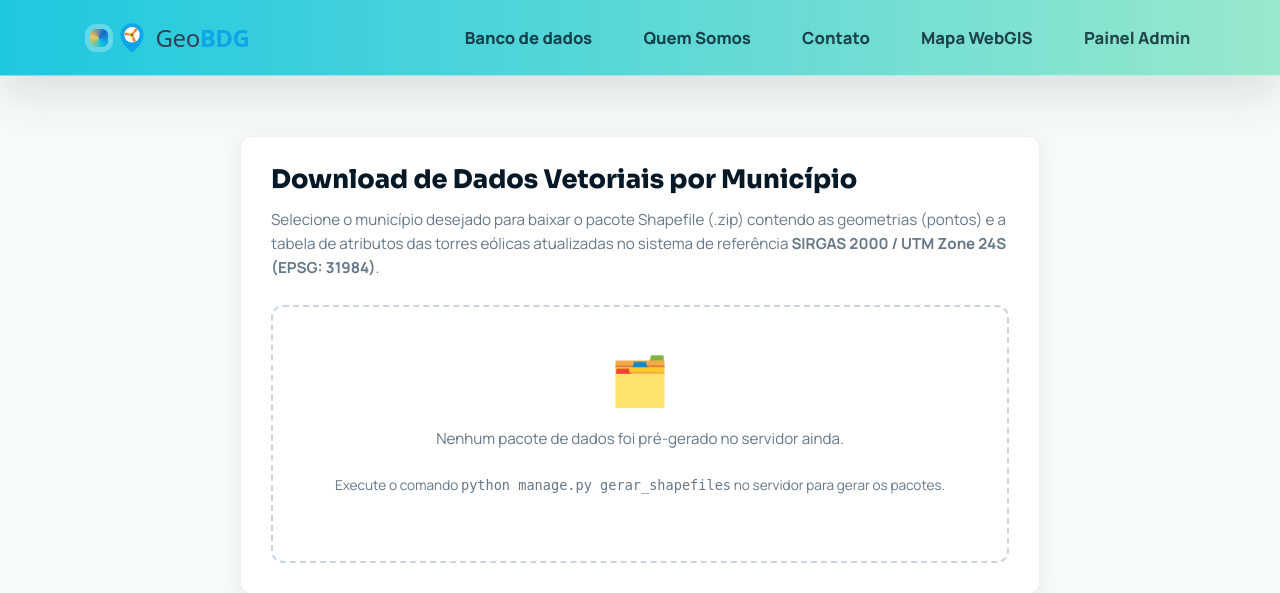
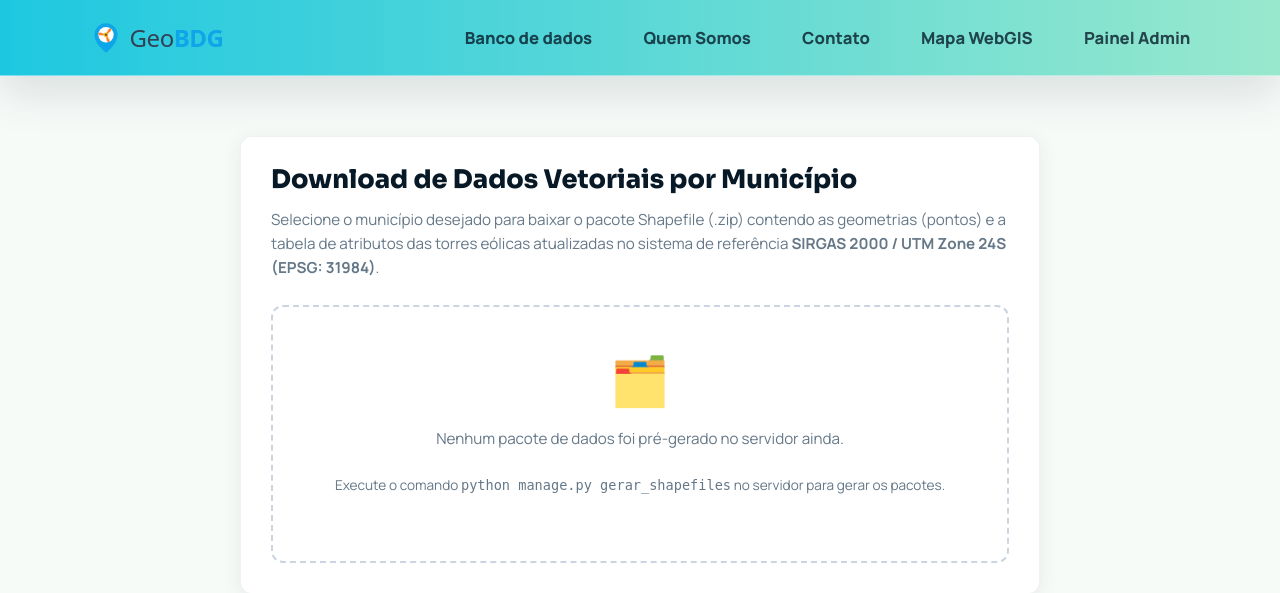
Before and after one commit to Igorhls/serido_geodb, a Django app: page /mapas/downloads/ in a window 1280 px wide. Shown: the top 593 px of the page. Run offline with Django 4.2, Linux system fonts and the light colour scheme.

Commit message:
Corrige redundância da logo antiga, adiciona favicon e fallbacks na exportação de shapefiles

```diff
--- a/WEBGIS/mapas/templates/inicio.html
+++ b/WEBGIS/mapas/templates/inicio.html
@@ -6,7 +6,8 @@
     <meta name="viewport" content="width=device-width, initial-scale=1" />
     <title>Geobdg | Eólicas do Seridó</title>
     <link href="https://fonts.googleapis.com/css2?family=Manrope:wght@400;600;700;800&display=swap" rel="stylesheet" />
-    <link rel="stylesheet" href="{% static 'style.css' %}">
+    <link rel="icon" type="image/png" href="{% static 'img/icone_eolica.png' %}" />
+    <link rel="stylesheet" href="{% static 'style.css' %}?v=1.2">
 
     <link rel="stylesheet" href="https://unpkg.com/leaflet@1.9.4/dist/leaflet.css" />
     <script src="https://unpkg.com/leaflet@1.9.4/dist/leaflet.js"></script>
--- a/WEBGIS/mapas/templates/mapa_interativo.html
+++ b/WEBGIS/mapas/templates/mapa_interativo.html
@@ -5,7 +5,8 @@
     <meta charset="utf-8" />
     <title>WebGIS | Eólicas do Seridó</title>
     <link href="https://fonts.googleapis.com/css2?family=Manrope:wght@400;700&display=swap" rel="stylesheet" />
-    <link rel="stylesheet" href="{% static 'style.css' %}">
+    <link rel="icon" type="image/png" href="{% static 'img/icone_eolica.png' %}" />
+    <link rel="stylesheet" href="{% static 'style.css' %}?v=1.2">
     <link rel="stylesheet" href="https://unpkg.com/leaflet@1.9.4/dist/leaflet.css" />
     <script src="https://unpkg.com/leaflet@1.9.4/dist/leaflet.js"></script>
 
--- a/WEBGIS/mapas/templates/mapas/downloads.html
+++ b/WEBGIS/mapas/templates/mapas/downloads.html
@@ -6,7 +6,8 @@
     <meta name="viewport" content="width=device-width, initial-scale=1" />
     <title>Download de Dados Vetoriais | Geobdg</title>
     <link href="https://fonts.googleapis.com/css2?family=Manrope:wght@400;600;700;800&family=Sora:wght@500;700;800&display=swap" rel="stylesheet" />
-    <link rel="stylesheet" href="{% static 'style.css' %}">
+    <link rel="icon" type="image/png" href="{% static 'img/icone_eolica.png' %}" />
+    <link rel="stylesheet" href="{% static 'style.css' %}?v=1.2">
     <style>
       .downloads-grid {
         display: grid;
--- a/WEBGIS/mapas/templates/upload.html
+++ b/WEBGIS/mapas/templates/upload.html
@@ -6,7 +6,8 @@
     <meta name="viewport" content="width=device-width, initial-scale=1" />
     <title>Importar Shapefile | Geobdg</title>
     <link href="https://fonts.googleapis.com/css2?family=Manrope:wght@400;600;700;800&family=Sora:wght@500;700;800&display=swap" rel="stylesheet" />
-    <link rel="stylesheet" href="{% static 'style.css' %}">
+    <link rel="icon" type="image/png" href="{% static 'img/icone_eolica.png' %}" />
+    <link rel="stylesheet" href="{% static 'style.css' %}?v=1.2">
     <style>
       .drop-zone.highlight {
         border-color: var(--cyan, #10c4df) !important;
--- a/WEBGIS/static/style.css
+++ b/WEBGIS/static/style.css
@@ -805,3 +805,8 @@ h2 {
 }
 .logo-geobdg:hover .logo-helice { animation-duration: 2.5s; }
 @keyframes spinLogo { 100% { transform: rotate(360deg); } }
+
+/* Oculta o quadrado conic-gradient da marca antiga no novo logo */
+.logo-geobdg::before {
+  display: none !important;
+}
```
Also changed, not shown: WEBGIS/mapas/management/commands/gerar_shapefiles.py (+4 -4 lines).
